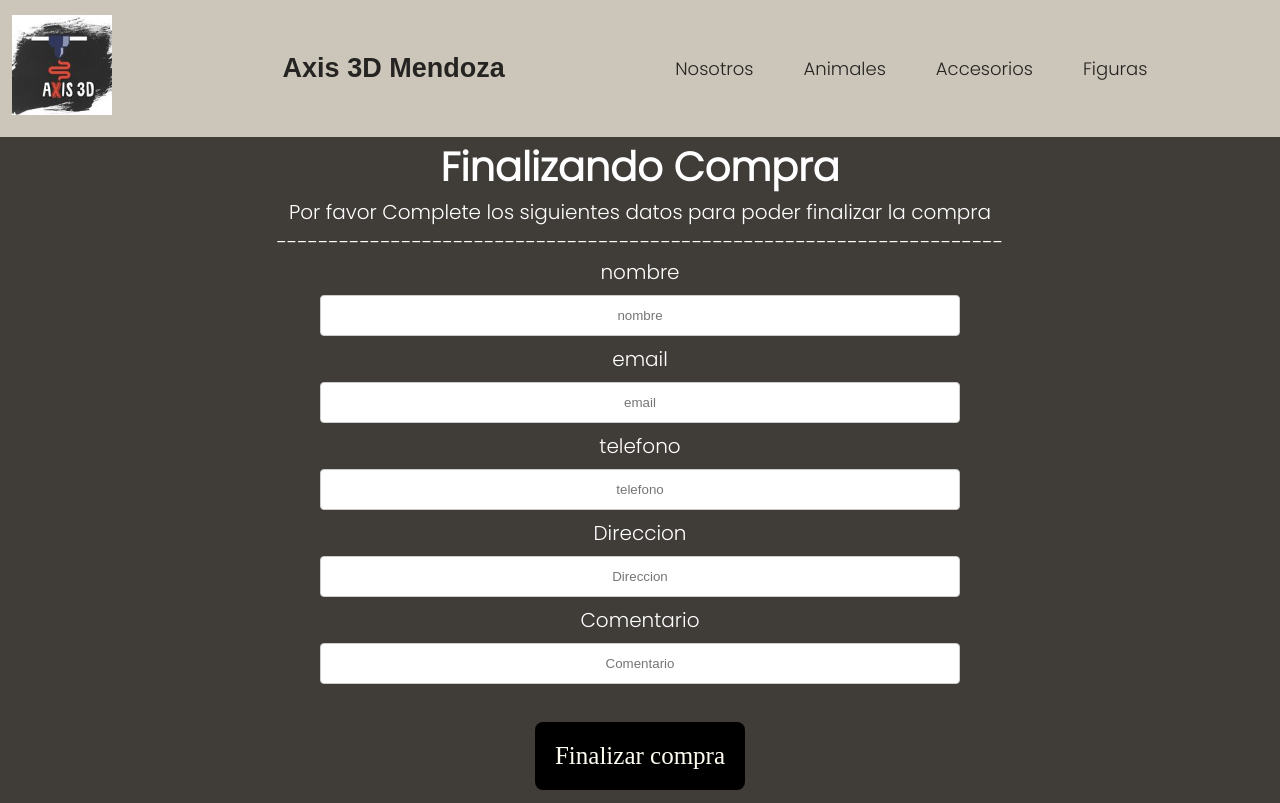
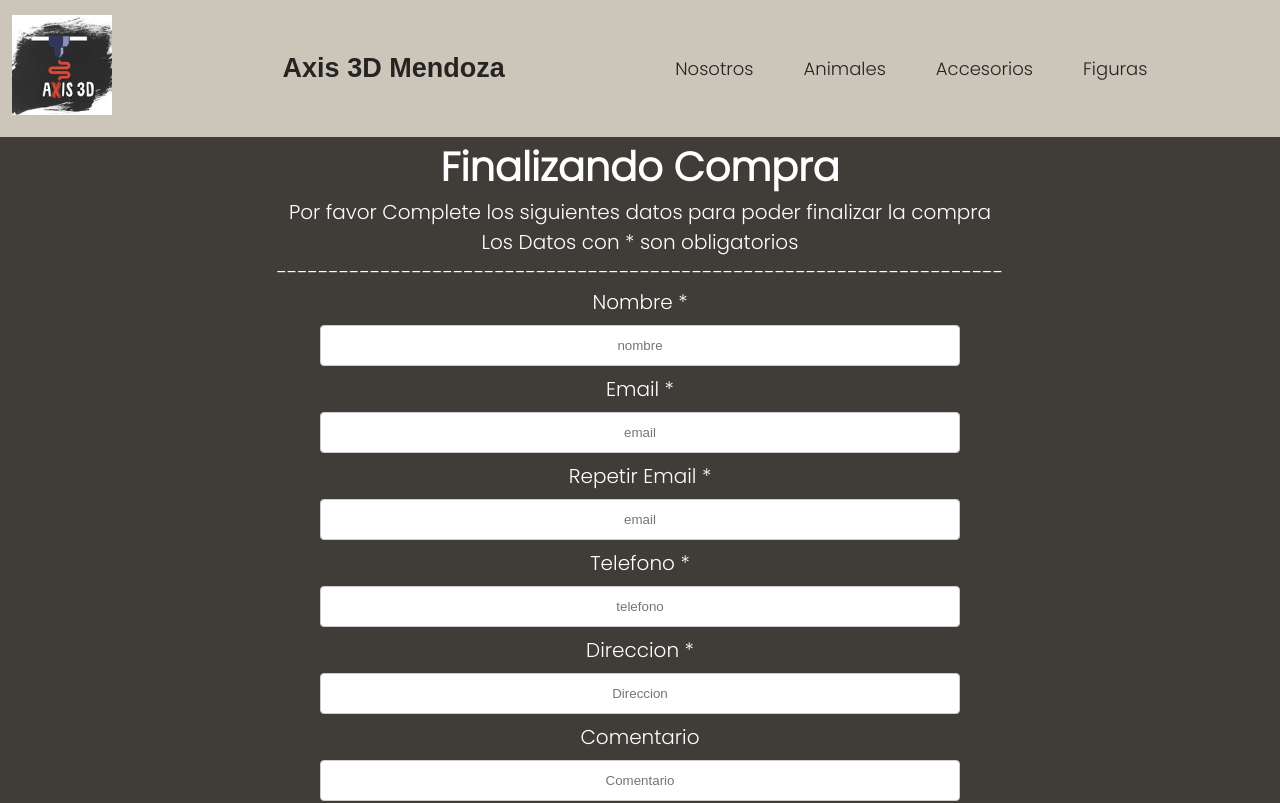
Before and after one commit to Lobos182/Axis3DMza, a React (Create React App) app: page /pago in a window 1280 px wide. Shown: the top 803 px of the page. Built offline with nearby package versions, Linux system fonts and the light colour scheme; a web font is replaced by a local one.

Commit message:
ultimo Commit!!!!!

```diff
--- a/package.json
+++ b/package.json
@@ -9,6 +9,7 @@
     "firebase": "^9.8.3",
     "react": "^18.1.0",
     "react-dom": "^18.1.0",
+    "react-hook-form": "^7.33.1",
     "react-router-dom": "^6.3.0",
     "react-scripts": "5.0.1",
     "sweetalert": "^2.1.2",
--- a/src/components/FormContent/FormContent.js
+++ b/src/components/FormContent/FormContent.js
@@ -13,12 +13,17 @@ import swal from 'sweetalert';
 const FormContent = () => {
   const [loading, setLoading] = useState(false)
   const { cart, removeAllItem, totalCompra } = useContext(CartContext)
-  const [text, enableButton] = useState("");
+
+
   const navigate = useNavigate()
 
-  const handleTextChange = (event) => {
-    enableButton("false");
-  };
+  const comprobarEmail = () => {
+    const email1 = document.f1.email1.value
+    const email2 = document.f1.email2.value
+    if (email1 !== email2) {
+      swal("Los Correo no son Iguales")
+    }
+  }
 
   const [comprador, setComprador] = useState({
     nombre: '',
@@ -99,24 +104,26 @@ const FormContent = () => {
     <div className='divform'>
       <h1>Finalizando Compra</h1>
       <p>Por favor Complete los siguientes datos para poder finalizar la compra</p>
+      <p>Los Datos con * son obligatorios</p>
       <p>----------------------------------------------------------------------</p>
-      <form>
-        <label htmlFor="fname">nombre</label>
-        <input className='form' placeholder='nombre' id='fname' Value={comprador.nombre} on onChange={(e) => { setComprador({ ...comprador, nombre: e.target.value }); handleTextChange() }} />
-        <label htmlFor="femail">email</label>
-        <input className='form' placeholder='email' id='femail' Value={comprador.email} onChange={(e) => { setComprador({ ...comprador, email: e.target.value }); handleTextChange() }} />
-        <label htmlFor="ftelefono">telefono</label>
-        <input className='form' placeholder='telefono' id='ftelefono' Value={comprador.telefono} onChange={(e) => { setComprador({ ...comprador, telefono: e.target.value }); handleTextChange() }} />
-        <label htmlFor="fDireccion">Direccion</label>
-        <input className='form' placeholder='Direccion' id='fDireccion' Value={comprador.Direccion} onChange={(e) => { setComprador({ ...comprador, Direccion: e.target.value }); handleTextChange() }} />
+      <form onSubmit={crearOrden} name="f1">
+        <label htmlFor="fname">Nombre *</label>
+        <input className='form' placeholder='nombre' required="required" id='fname' Value={comprador.nombre} onChange={(e) => setComprador({ ...comprador, nombre: e.target.value })} />
+        <label htmlFor="femail">Email *</label>
+        <input className='form' placeholder='email' name="email1" required="required" id='femail' Value={comprador.email} onChange={(e) => setComprador({ ...comprador, email: e.target.value })} />
+        <label htmlFor="femail2">Repetir Email *</label>
+        <input className='form' placeholder='email' name="email2" required="required" id='femail' />
+
+        <label htmlFor="ftelefono">Telefono *</label>
+        <input className='form' placeholder='telefono' onClick={comprobarEmail} required="required" id='ftelefono' Value={comprador.telefono} onChange={(e) => setComprador({ ...comprador, telefono: e.target.value })} />
+        <label htmlFor="fDireccion">Direccion *</label>
+        <input className='form' placeholder='Direccion' required="required" id='fDireccion' Value={comprador.Direccion} onChange={(e) => setComprador({ ...comprador, Direccion: e.target.value })} />
         <label htmlFor="fComentario">Comentario</label>
-        <input className='form' placeholder='Comentario' id='fComentario' Value={comprador.Comentario} onChange={(e) => { setComprador({ ...comprador, Comentario: e.target.value }); handleTextChange() }} />
+        <input className='form' placeholder='Comentario' id='fComentario' Value={comprador.Comentario} onChange={(e) => setComprador({ ...comprador, Comentario: e.target.value })} />
+        <label htmlFor="fTerminos">Acepta nuestros <a href='#!'> Terminos y Condiciones  </a>*
+          <input type='checkbox' required="required" /></label>
+        <input type='submit' className='finaliza' value='Finalizar compra' />
       </form>
-      <div>
-        <button className='finaliza' disabled={!text} onClick={crearOrden}>Finalizar compra</button>
-      </div>
-
-
     </div>
   )
 }
```
Also changed, not shown: 1 other file (tests, documents, lock files or other folders).
